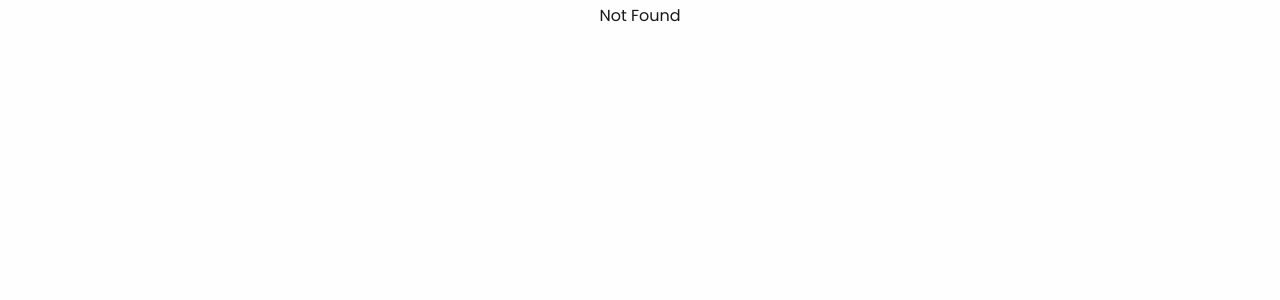
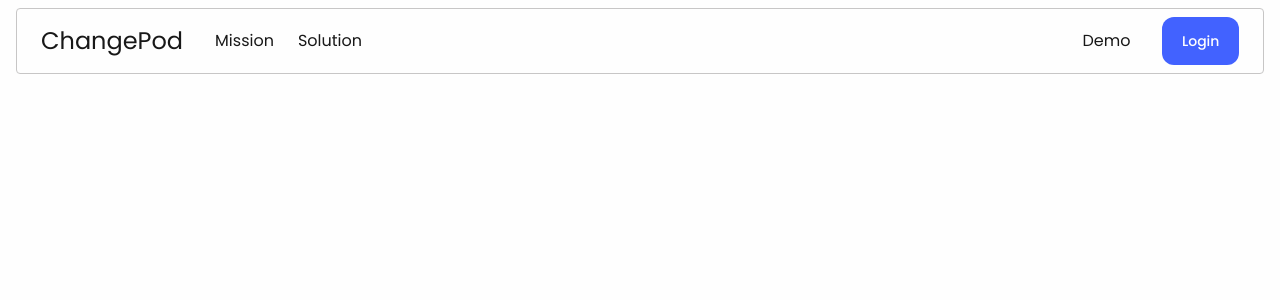
Before and after one commit to Flaryiest/hack-the-change, a React (Vite) app in the folder Frontend/: page /mission in a window 1280 px wide. Shown: the top 300 px of the page. Built offline with nearby package versions, Linux system fonts and the light colour scheme.

Commit message:
minor changes to frontend

```diff
--- a/Frontend/src/Router.jsx
+++ b/Frontend/src/Router.jsx
@@ -1,12 +1,16 @@
 import { Route, createBrowserRouter, createRoutesFromElements } from "react-router-dom"
 import Layout from "./components/Layout.jsx"
-import DashboardLayout from "./components/Dashboard/DashboardLayout.jsx"
 import Homepage from "./components/Homepage.jsx"
 import Login from "./components/Login.jsx"
+import Solution from "./components/Solution.jsx"
+import Mission from "./components/Mission.jsx"
+
+import DashboardLayout from "./components/Dashboard/DashboardLayout.jsx"
 import Dashboard from "./components/Dashboard/Dashboard.jsx"
 import CreateChange from "./components/Dashboard/CreateChange.jsx"
 import Community from "./components/Dashboard/Community.jsx"
 import MyChanges from "./components/Dashboard/MyChanges.jsx"
+
 import AdminDashboard from "./components/AdminDashboard/AdminDashboard.jsx"
 import AdminLayout from "./components/AdminDashboard/AdminLayout.jsx"
 import CreateBill from "./components/AdminDashboard/CreateBill.jsx"
@@ -19,6 +23,8 @@ const router = createBrowserRouter(
             <Route element={<Layout />}>
                 <Route path="/" element={<Homepage />} />
                 <Route path="/login" element={<Login />} />
+                <Route path="/mission" element={<Mission/>} />
+                <Route path="/solution" element={<Solution/>} />
             </Route>
             <Route element={<DashboardLayout />}>
                 <Route path="/dashboard" element={<Dashboard />} />
--- a/Frontend/src/components/Dashboard/Dashboard.jsx
+++ b/Frontend/src/components/Dashboard/Dashboard.jsx
@@ -1,5 +1,4 @@
 import "../../style/Dashboard.css"
-import { useState, useEffect } from "react"
 const Dashboard = () => {
   return (
     <div className="dashboard-container">
--- a/Frontend/src/components/Homepage.jsx
+++ b/Frontend/src/components/Homepage.jsx
@@ -8,7 +8,7 @@ export default function Homepage() {
                         </div>
                         <h1 className="section-one-header"><span className="aqua">One Community. Many Voices.</span></h1>
                     <div className="section-one-text">Founded by passionate individuals with diverse backgrounds, we are a registered Canadian non-profit organization striving to promote understanding and awareness of AI’s potential impact on our lives. </div>
-                    <img className="section-one-image" src="/assets/democracy.png"></img>
+                    <img className="section-one-image" src="/assets/democracy.webp"></img>
                 </div>
         </div>
     </div>
--- /dev/null
+++ b/Frontend/src/components/Mission.jsx
@@ -0,0 +1,3 @@
+export default function Mission() {
+    return <div></div>
+}
--- a/Frontend/src/components/Navbar.jsx
+++ b/Frontend/src/components/Navbar.jsx
@@ -6,8 +6,8 @@ export default function Navbar() {
             <div className="navbar-left">
                 <div className="navbar-header"><Link to="">ChangePod</Link></div>
                 <ul className="navbar-left-links">
-                    <li className="navbar-link"><Link className="navbar-left-link-text-" to="">Product</Link></li>
-                    <li className="navbar-link"><Link className="navbar-left-link-text" to="">Solution</Link></li>
+                    <li className="navbar-link"><Link className="navbar-left-link-text" to="mission">Mission</Link></li>
+                    <li className="navbar-link"><Link className="navbar-left-link-text" to="solution">Solution</Link></li>
                 </ul>
             </div>
             <div className="navbar-right">
--- /dev/null
+++ b/Frontend/src/components/Solution.jsx
@@ -0,0 +1,3 @@
+export default function Solution() {
+
+}
```
Also changed, not shown: Frontend/public/assets/democracy.png (deleted), Frontend/public/assets/democracy.webp (added), Frontend/src/style/Mission.css (added), Frontend/src/style/Solution.css (added).
